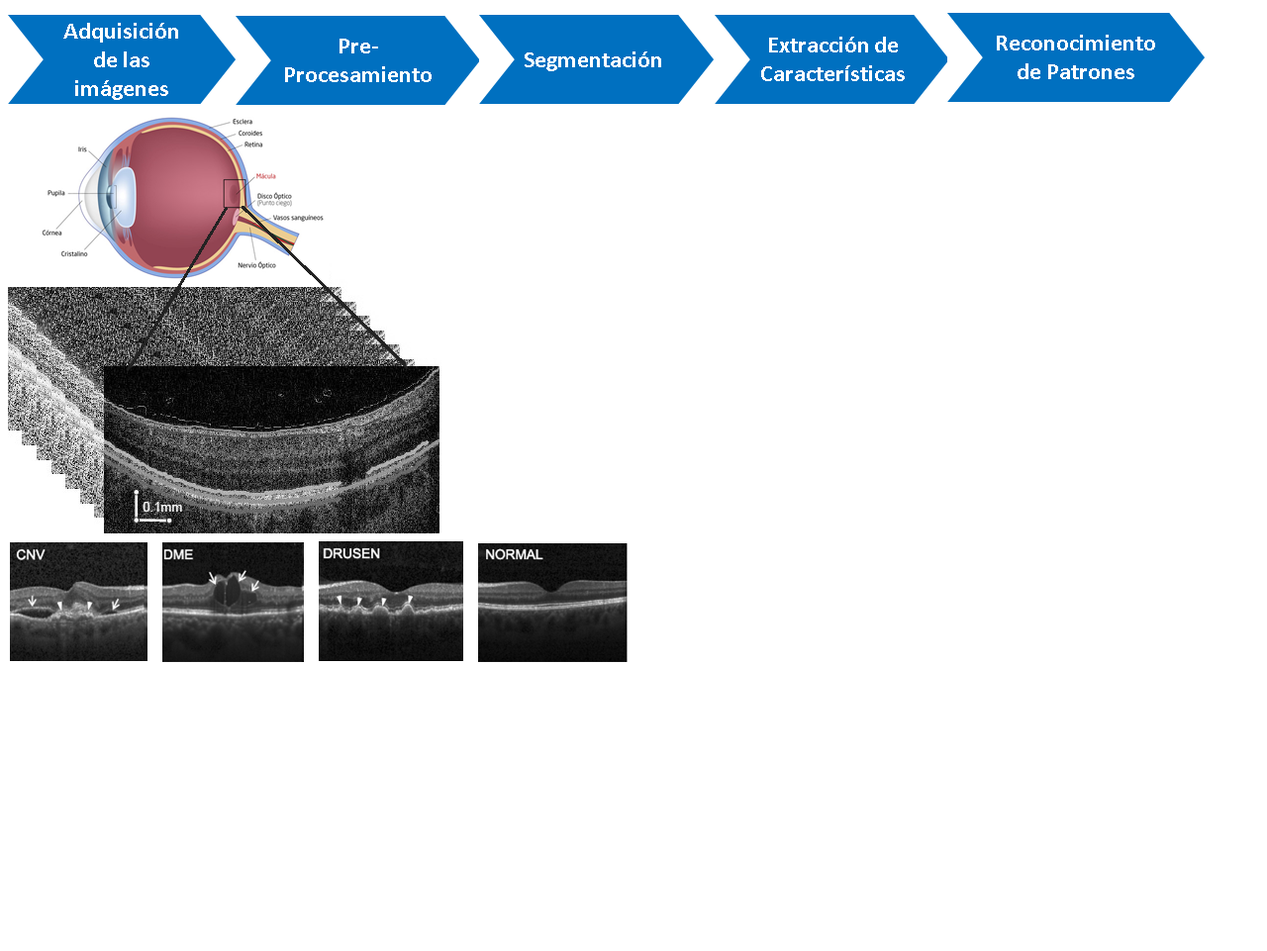
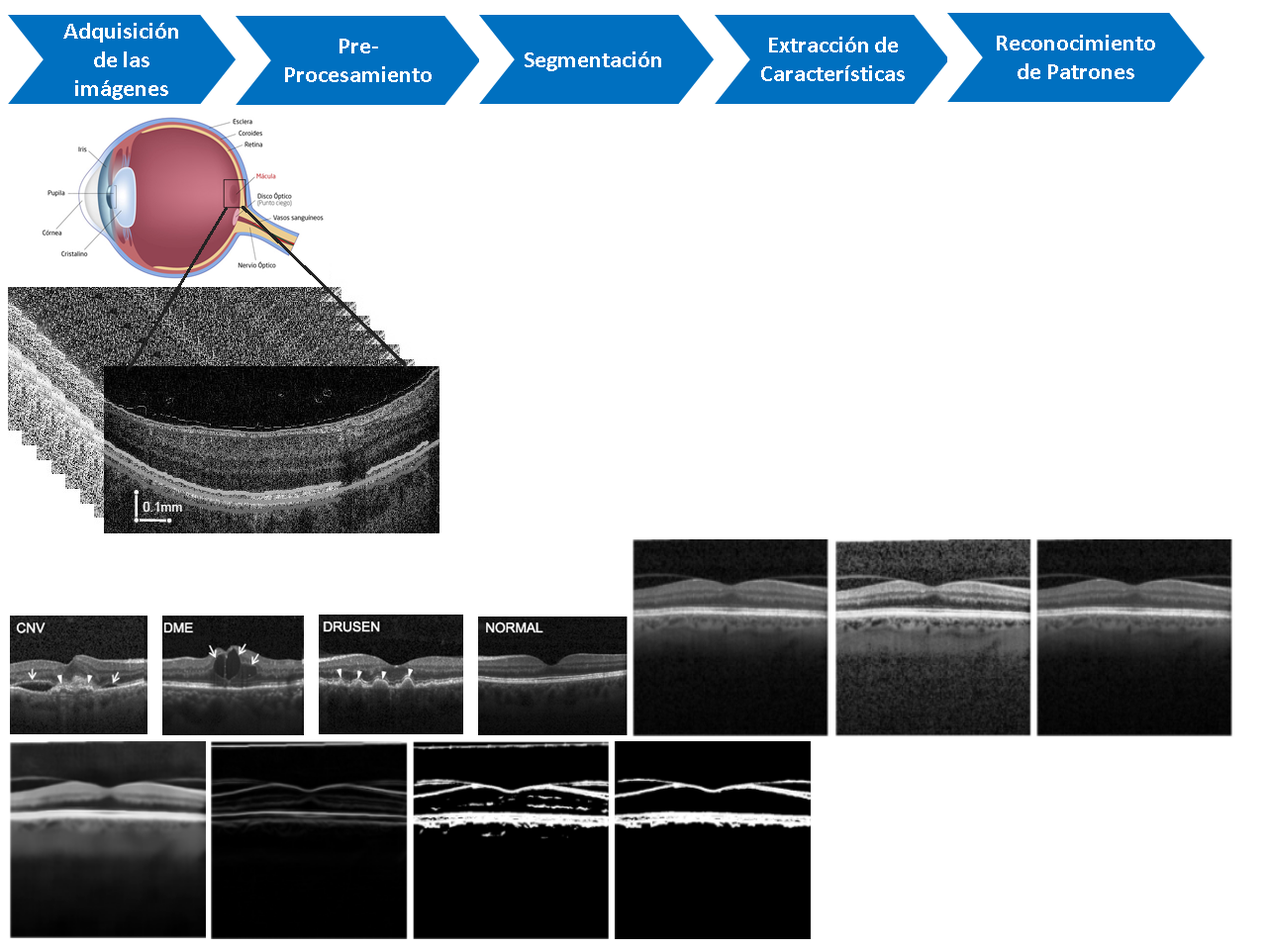
Before and after one commit to judhenaoma/Coursera_HTML_CSS_JS, a plain HTML site: page vision_artificial/imagenes.html in a window 1280 px wide. Shown: the whole page at 99% size. Before the commit the page ends 800 px from the top, so only its background shows below. Drawn offline with Linux system fonts and the light colour scheme.

Commit message:
Add files via upload

```diff
--- a/vision_artificial/imagenes.html
+++ b/vision_artificial/imagenes.html
@@ -11,6 +11,15 @@
     <img src="retina.png">
     <br>
     <img src="categorias.png">
+    <img src="img_normal.PNG" width="200" height="200">
+    <img src="img_cleh.PNG" width="200" height="200">
+    <img src="img_normal.PNG" width="200" height="200">
+    <img src="img_ruido.PNG" width="200" height="200">
+    <img src="img_prewit.PNG" width="200" height="200">
+    <img src="img_bin.PNG" width="200" height="200">
+    <img src="img_limpia.PNG" width="200" height="200">
+
+
 
 </body>
 </html>
```
Also changed, not shown: vision_artificial/img_bin.PNG (added), vision_artificial/img_cleh.PNG (added), vision_artificial/img_limpia.PNG (added), vision_artificial/img_normal.PNG (added), vision_artificial/img_prewit.PNG (added), vision_artificial/img_ruido.PNG (added).
